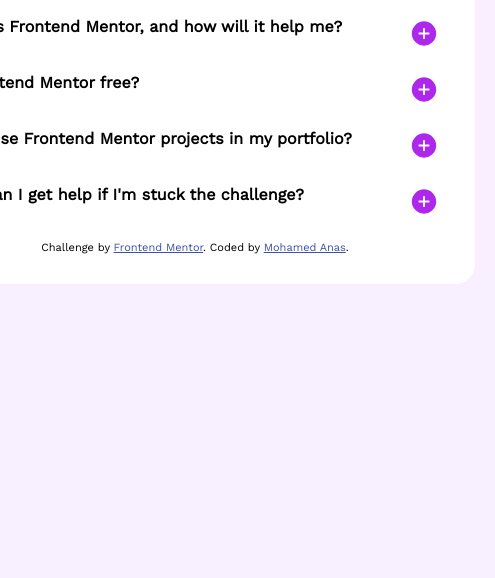
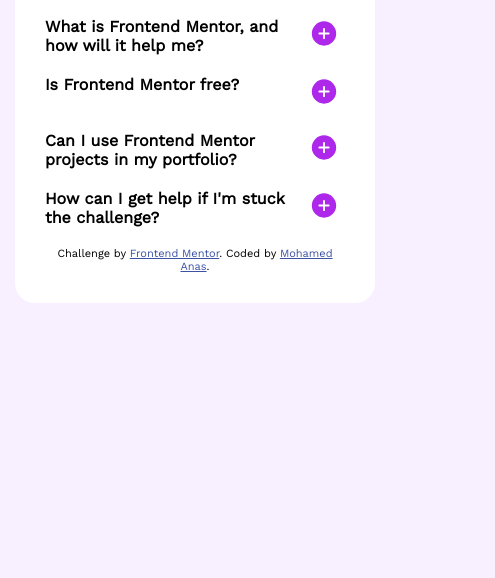
Before and after one commit to Mr-Anas1/FAQ-Page, a plain HTML site: page index.html in a window 390 px wide. Shown: the part 266-844 px from the top of the page, 495 px wide, since content can reach past the window. Drawn offline with nearby package versions, Linux system fonts and the light colour scheme.

Commit message:
Update style.css

```diff
--- a/style.css
+++ b/style.css
@@ -87,3 +87,9 @@ button:hover {
 .btn.active .btn-plus {
     display: none;
 }
+
+@media screen and (max-width:400px) {
+    .container {
+        width: 300px;
+    }
+}
```
